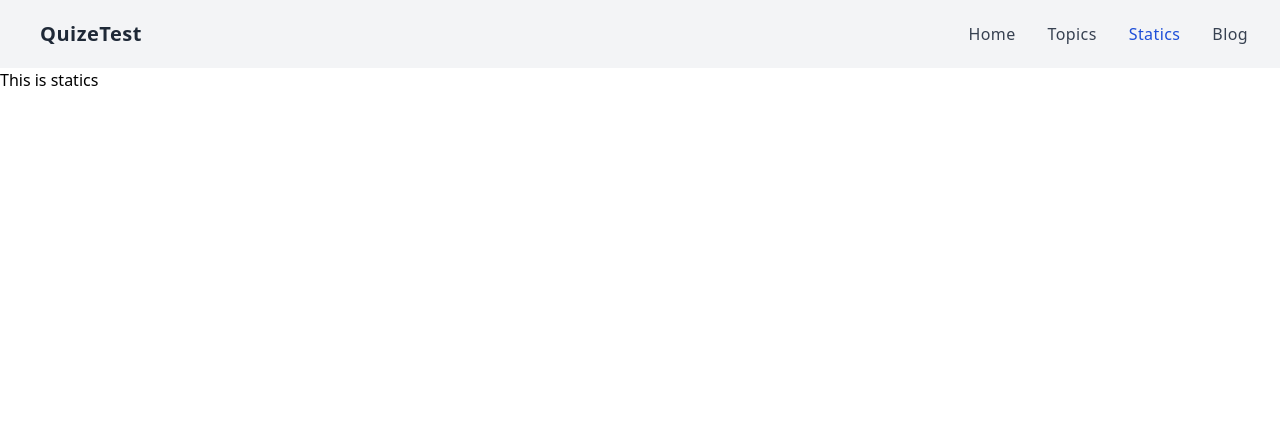
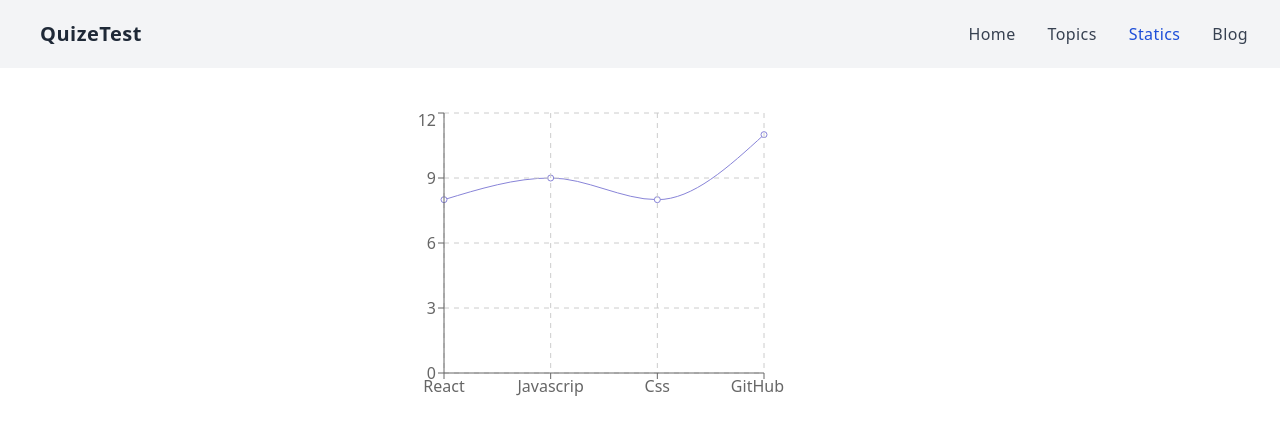
Before and after one commit to sorifulislamfahim/Quize-Test, a React (Create React App) app: page /statics in a window 1280 px wide. Shown: the top 434 px of the page. Built offline with nearby package versions, Linux system fonts and the light colour scheme.

Commit message:
succesfully added statics componants

```diff
--- a/src/components/Statics.js
+++ b/src/components/Statics.js
@@ -1,9 +1,17 @@
 import React from 'react';
+import { CartesianGrid, Line, LineChart, Tooltip, XAxis, YAxis } from 'recharts';
 
+const data = [{name: 'React', quize: 8},{name: 'Javascrip', quize: 9},{name: 'Css', quize: 8}, {name: 'GitHub', quize: 11} ];
 const Statics = () => {
     return (
-        <div>
-            <h1>This is statics</h1>
+        <div className='text-center mt-10 md:mx-96'>
+             <LineChart width={400} height={300} data={data} margin={{ top: 5, right: 20, bottom: 5, left: 0 }}>
+                <Line type="monotone" dataKey="quize" stroke="#8884d8" />
+                <CartesianGrid stroke="#ccc" strokeDasharray="5 5" />
+                <XAxis dataKey="name" />
+                <YAxis />
+                <Tooltip />
+            </LineChart>
         </div>
     );
 };
```
Also changed, not shown: src/Routers.js (+5 -9 lines).
